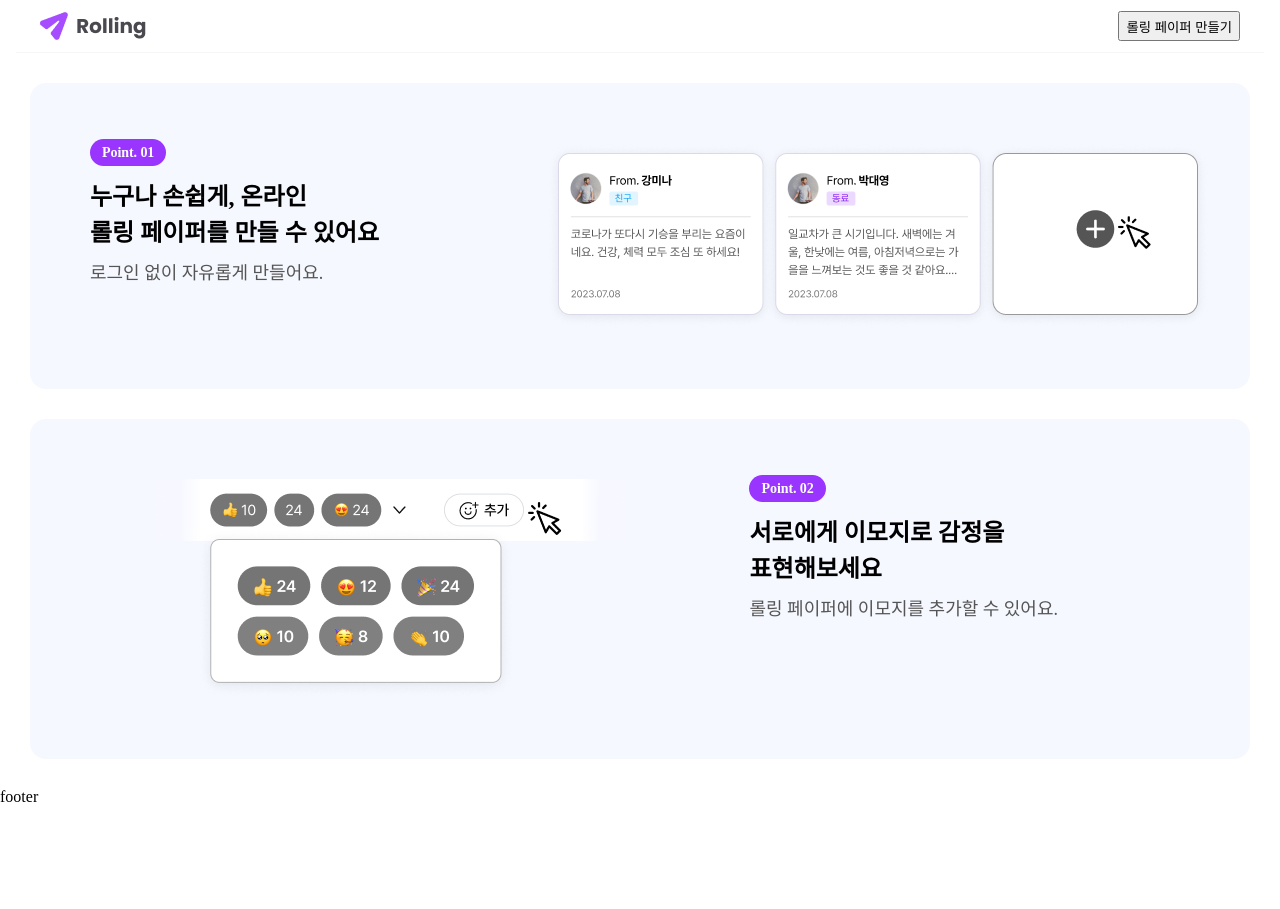
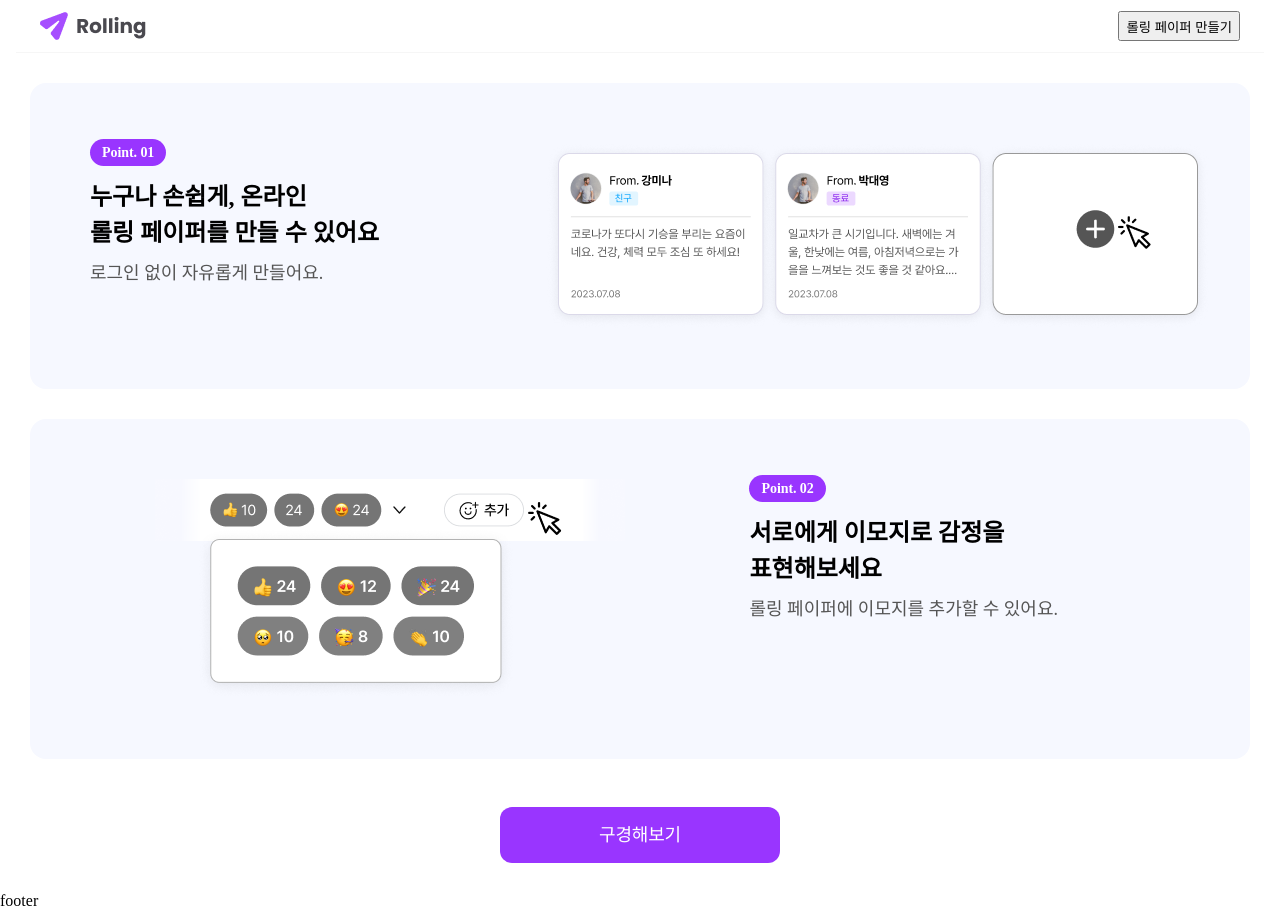
Before and after one commit to Happ-yee4831/Rolling, a React (Create React App) app: page / in a window 1280 px wide. Before the commit the page ends 805 px from the top, so only its background shows below. Built offline with nearby package versions, Linux system fonts and the light colour scheme.

Commit message:
구경해보기 button 생성

```diff
--- a/src/pages/Home.css
+++ b/src/pages/Home.css
@@ -2,6 +2,12 @@
   top: 124px;
   left: 360px;
   margin: 30px;
+
+  /* text-align: center; */
+  /* display: flex;
+  flex-direction: column; */
+  /* align-items: center; 수직 정렬 */
+  /* justify-content: center; 수평 정렬 */
 }
 
 .MainFirstContainer {
@@ -40,7 +46,6 @@
 .Bold-text {
   font-size: 24px;
   font-weight: 700;
-
   line-height: 36px;
 
   display: block;
@@ -61,8 +66,29 @@
   margin-top: 30px;
   padding: 60px 192px 60px 125px;
   border-radius: 16px;
+  background: #f6f8ff;
 
-  background: #f6f8ff;
   display: flex;
   justify-content: space-between;
 }
+
+.buttonContainer {
+  display: flex;
+  justify-content: center;
+  padding-top: 24px;
+  margin-top: 24px;
+}
+
+.button {
+  width: 280px;
+  border-radius: 12px;
+  border: none;
+  padding: 14px;
+  background: #9935ff;
+
+  font-size: 18px;
+  line-height: 28px;
+  letter-spacing: -0.01em;
+  text-align: center;
+  color: #ffffff;
+}
--- a/src/pages/Home.jsx
+++ b/src/pages/Home.jsx
@@ -35,6 +35,11 @@ function Home() {
           <span className="Plain-text">롤링 페이퍼에 이모지를 추가할 수 있어요.</span>
         </div>
       </div>
+      <div className="buttonContainer">
+        <button className="button" type="button" aria-label="구경해보기">
+          구경해보기
+        </button>
+      </div>
     </div>
   );
 }
```
